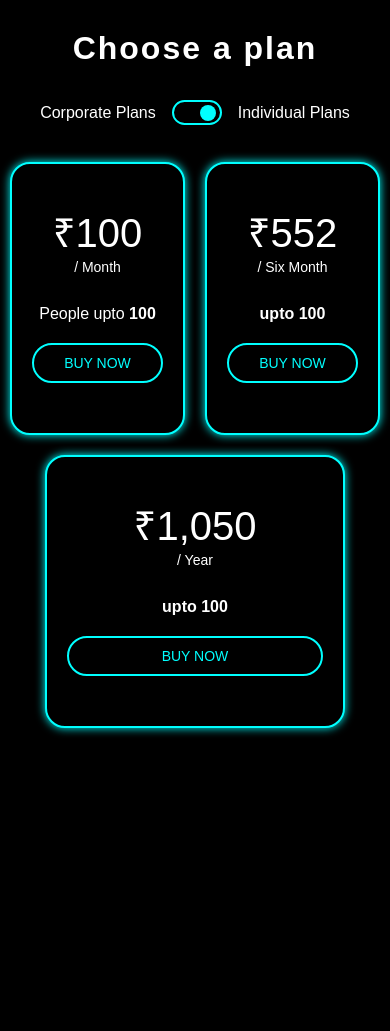
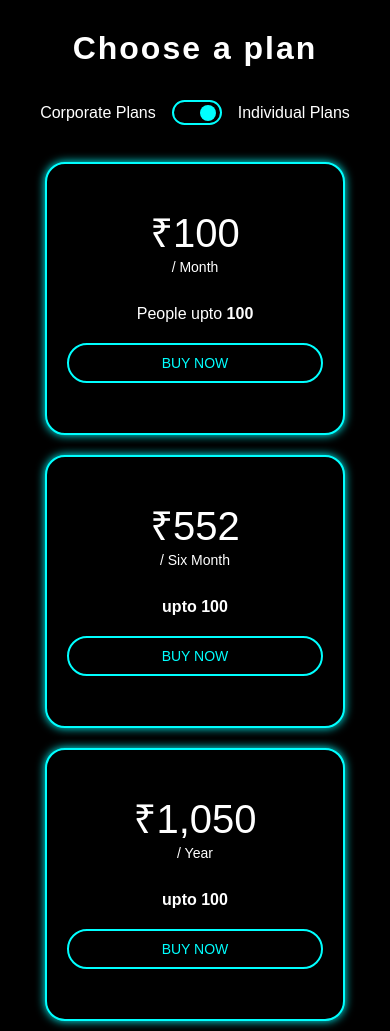
Before and after one commit to JashanDhiman/wellness_clone, a Django app: page /price in a window 390 px wide. Before the commit the page ends 735 px from the top, so only its background shows below. Run offline with Django 3.2, Linux system fonts and the light colour scheme.

Commit message:
responsive price

```diff
--- a/static/css/price.css
+++ b/static/css/price.css
@@ -129,3 +129,18 @@ h1.title {
 	background: #00FFFF;
 	color: black;
 }
+@media only screen and (max-width:1130px){
+	.pricing-table .col{
+		flex: 50% !important;
+	}
+}
+@media only screen and (max-width:750px){
+	.pricing-table .col{
+		flex: 75% !important;
+	}
+}
+@media only screen and (max-width: 520px){
+ 	.pricing-table .col{
+ 		flex:100% !important;
+ 	}
+ }
```
